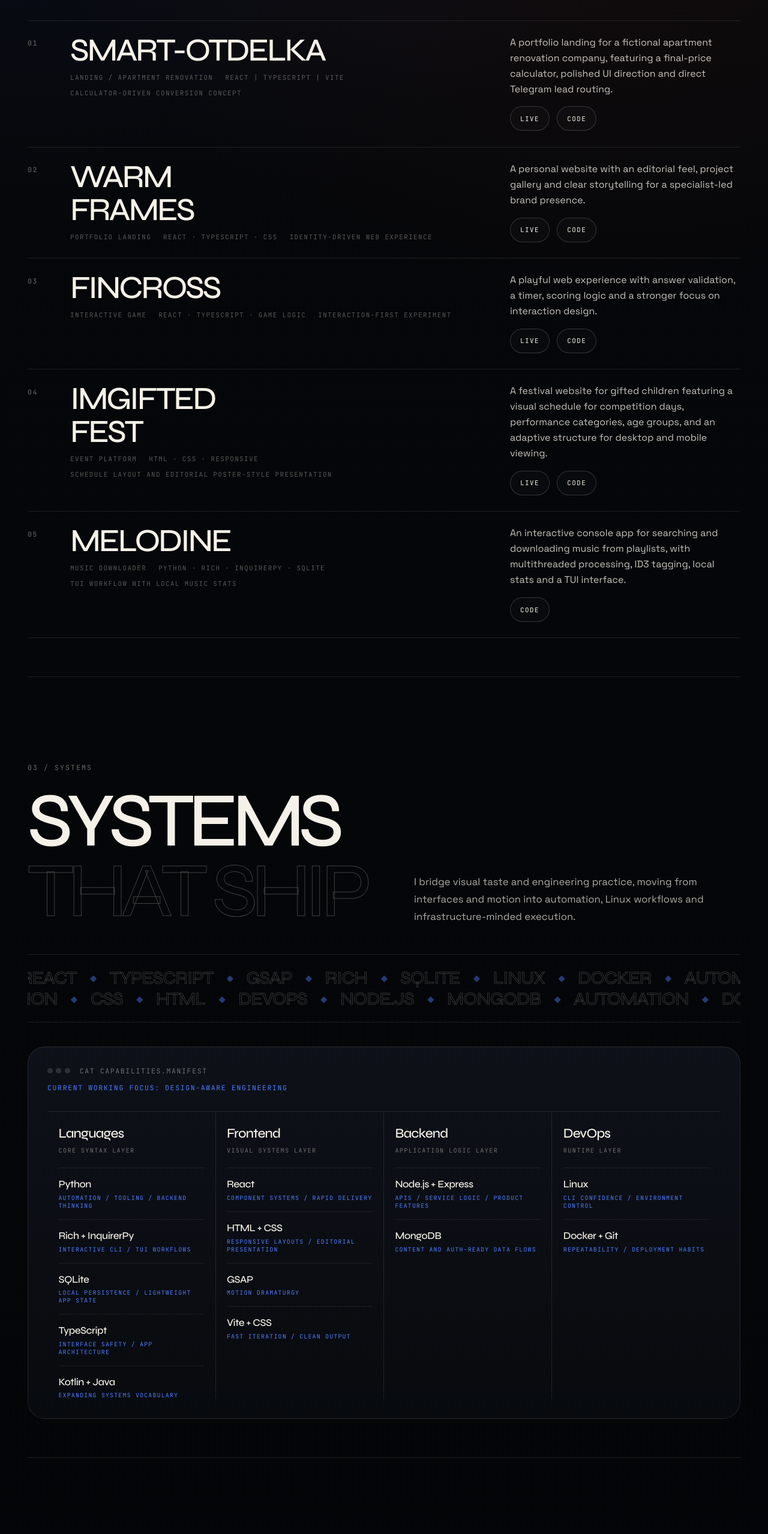
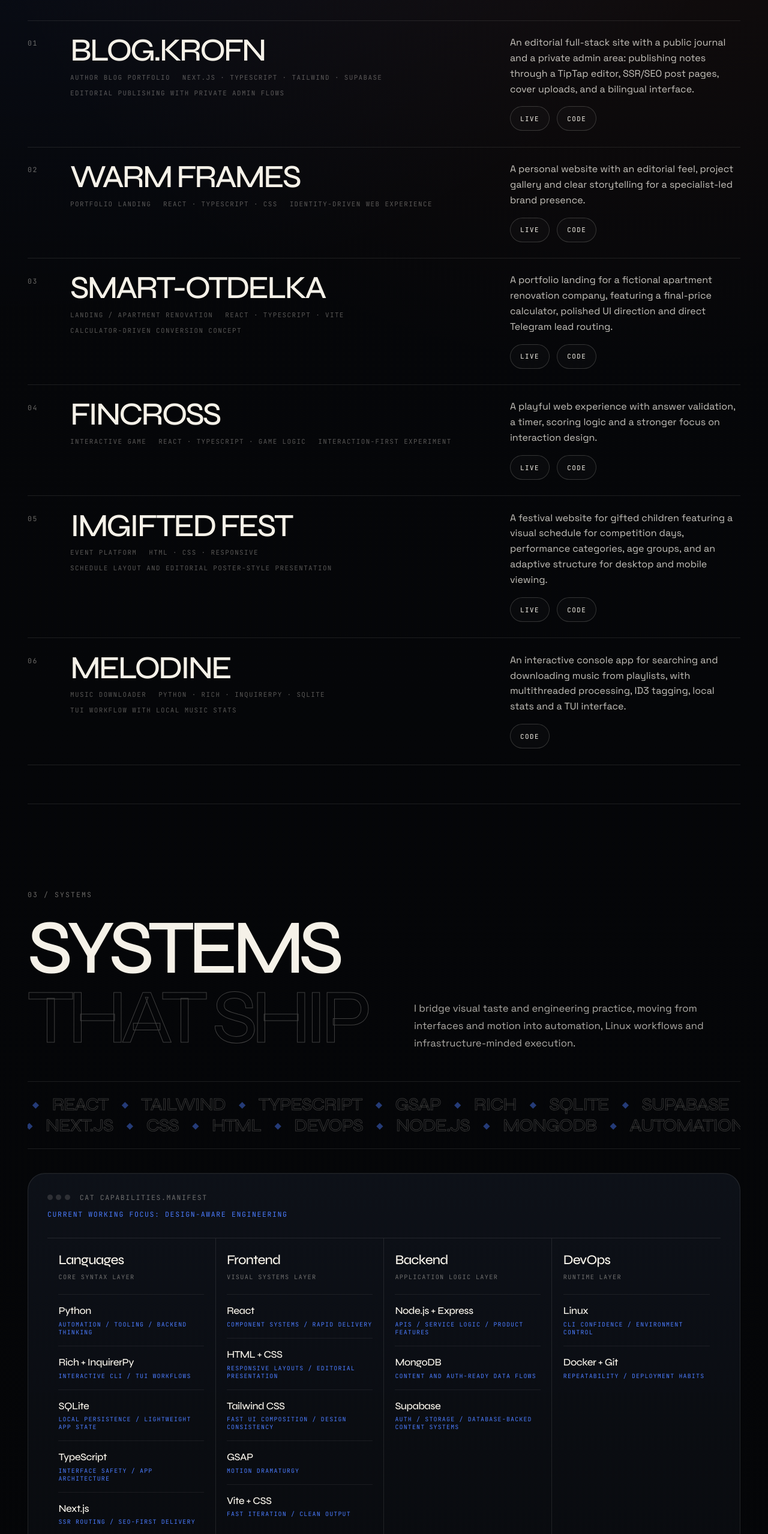
Before and after one commit to KROFN/KROFN.github.io, a React (Vite) app: page / in a window 1280 px wide. Shown: the part 1038-3596 px from the top of the page at 60% size. Built offline with nearby package versions, Linux system fonts and the light colour scheme.

Commit message:
add project

```diff
--- a/src/content/portfolioContent.ts
+++ b/src/content/portfolioContent.ts
@@ -2,16 +2,22 @@ import type { Locale, PortfolioCopy, ProjectItem } from "../types/portfolio";
 
 export const projects: ProjectItem[] = [
   {
-    id: "p0",
-    image: "/img/smart-placeholder.jpg",
-    demoUrl: "https://smart-otdelka.vercel.app/",
-    repoUrl: "https://github.com/KROFN/smart-otdelka",
+    id: "p5",
+    image: "/img/blog-krofn.jpg",
+    demoUrl: "https://blogkrofnonline.vercel.app/",
+    repoUrl: "https://github.com/KROFN/blogkrofnonline",
   },
   {
     id: "p1",
     image: "/img/p1.jpg",
     demoUrl: "https://karataeva-site.vercel.app/",
     repoUrl: "https://github.com/KROFN/karataeva-site",
+  },
+  {
+    id: "p0",
+    image: "/img/smart-placeholder.jpg",
+    demoUrl: "https://smart-otdelka.vercel.app/",
+    repoUrl: "https://github.com/KROFN/smart-otdelka",
   },
   {
     id: "p3",
@@ -62,16 +68,24 @@ export const portfolioContent: Record<Locale, PortfolioCopy> = {
     projectIntro:
       "Выбранные запуски, в которых сочетаются визуальная подача, качество взаимодействия и реальная дисциплина shipping.",
     projects: {
+      p5: {
+        name: ["BLOG.KROFN"],
+        category: "Авторский блог-портфолио",
+        summary:
+          "Редакционный fullstack-сайт с публичным журналом и закрытой админкой: публикация заметок через TipTap-редактор, SSR/SEO-страницы постов, загрузка обложек и двуязычный интерфейс.",
+        tech: "Next.js · TypeScript · Tailwind · Supabase",
+        note: "Editorial publishing with private admin flows",
+      },
       p0: {
         name: ["СМАРТ-ОТДЕЛКА"],
         category: "Лендинг / Ремонт квартир",
         summary:
           "Портфолио-лендинг для вымышленной компании по ремонту квартир: аккуратный визуальный стиль, калькулятор итоговой цены и быстрый переход в Telegram для заявки.",
-        tech: "React | TypeScript | Vite",
+        tech: "React · TypeScript · Vite",
         note: "Калькулятор и Telegram-конверсия",
       },
       p1: {
-        name: ["ТЕПЛЫЕ", "КАДРЫ"],
+        name: ["ТЕПЛЫЕ КАДРЫ"],
         category: "Портфолио-лендинг",
         summary:
           "Персональный сайт с художественной подачей, галереей работ и лёгкой editorial-структурой для презентации специалиста.",
@@ -79,7 +93,7 @@ export const portfolioContent: Record<Locale, PortfolioCopy> = {
         note: "Identity-driven web experience",
       },
       p2: {
-        name: ["IMGIFTED", "FEST"],
+        name: ["IMGIFTED FEST"],
         category: "Платформа мероприятия",
         summary:
           "Сайт фестиваля одарённых детей с визуальным расписанием конкурсных дней, категориями выступлений, возрастными группами и адаптивной структурой для просмотра на компьютере и мобильных устройствах.",
@@ -112,12 +126,15 @@ export const portfolioContent: Record<Locale, PortfolioCopy> = {
       marquee: [
         "HTML",
         "CSS",
+        "NEXT.JS",
         "PYTHON",
         "REACT",
+        "TAILWIND",
         "TYPESCRIPT",
         "GSAP",
         "RICH",
         "SQLITE",
+        "SUPABASE",
         "LINUX",
         "DOCKER",
         "AUTOMATION",
@@ -147,6 +164,10 @@ export const portfolioContent: Record<Locale, PortfolioCopy> = {
               focus: "Interface safety / app architecture",
             },
             {
+              name: "Next.js",
+              focus: "SSR routing / SEO-first delivery",
+            },
+            {
               name: "Kotlin + Java",
               focus: "Expanding systems vocabulary",
             },
@@ -163,6 +184,10 @@ export const portfolioContent: Record<Locale, PortfolioCopy> = {
             {
               name: "HTML + CSS",
               focus: "Responsive layouts / editorial presentation",
+            },
+            {
+              name: "Tailwind CSS",
+              focus: "Fast UI composition / design consistency",
             },
             {
               name: "GSAP",
@@ -185,6 +210,10 @@ export const portfolioContent: Record<Locale, PortfolioCopy> = {
             {
               name: "MongoDB",
               focus: "Content and auth-ready data flows",
+            },
+            {
+              name: "Supabase",
+              focus: "Auth / storage / database-backed content systems",
             },
           ],
         },
@@ -246,16 +275,24 @@ export const portfolioContent: Record<Locale, PortfolioCopy> = {
     projectIntro:
       "Selected launches that balance visual presence, interaction quality and practical shipping.",
     projects: {
+      p5: {
+        name: ["BLOG.KROFN"],
+        category: "Author blog portfolio",
+        summary:
+          "An editorial full-stack site with a public journal and a private admin area: publishing notes through a TipTap editor, SSR/SEO post pages, cover uploads, and a bilingual interface.",
+        tech: "Next.js · TypeScript · Tailwind · Supabase",
+        note: "Editorial publishing with private admin flows",
+      },
       p0: {
         name: ["SMART-OTDELKA"],
         category: "Landing / Apartment Renovation",
         summary:
           "A portfolio landing for a fictional apartment renovation company, featuring a final-price calculator, polished UI direction and direct Telegram lead routing.",
-        tech: "React | TypeScript | Vite",
+        tech: "React · TypeScript · Vite",
         note: "Calculator-driven conversion concept",
       },
       p1: {
-        name: ["WARM", "FRAMES"],
+        name: ["WARM FRAMES"],
         category: "Portfolio landing",
         summary:
           "A personal website with an editorial feel, project gallery and clear storytelling for a specialist-led brand presence.",
@@ -263,7 +300,7 @@ export const portfolioContent: Record<Locale, PortfolioCopy> = {
         note: "Identity-driven web experience",
       },
       p2: {
-        name: ["IMGIFTED", "FEST"],
+        name: ["IMGIFTED FEST"],
         category: "Event platform",
         summary:
           "A festival website for gifted children featuring a visual schedule for competition days, performance categories, age groups, and an adaptive structure for desktop and mobile viewing.",
@@ -296,12 +333,15 @@ export const portfolioContent: Record<Locale, PortfolioCopy> = {
       marquee: [
         "HTML",
         "CSS",
+        "NEXT.JS",
         "PYTHON",
         "REACT",
+        "TAILWIND",
         "TYPESCRIPT",
         "GSAP",
         "RICH",
         "SQLITE",
+        "SUPABASE",
         "LINUX",
         "DOCKER",
         "AUTOMATION",
@@ -331,6 +371,10 @@ export const portfolioContent: Record<Locale, PortfolioCopy> = {
               focus: "Interface safety / app architecture",
             },
             {
+              name: "Next.js",
+              focus: "SSR routing / SEO-first delivery",
+            },
+            {
               name: "Kotlin + Java",
               focus: "Expanding systems vocabulary",
             },
@@ -347,6 +391,10 @@ export const portfolioContent: Record<Locale, PortfolioCopy> = {
             {
               name: "HTML + CSS",
               focus: "Responsive layouts / editorial presentation",
+            },
+            {
+              name: "Tailwind CSS",
+              focus: "Fast UI composition / design consistency",
             },
             {
               name: "GSAP",
@@ -369,6 +417,10 @@ export const portfolioContent: Record<Locale, PortfolioCopy> = {
             {
               name: "MongoDB",
               focus: "Content and auth-ready data flows",
+            },
+            {
+              name: "Supabase",
+              focus: "Auth / storage / database-backed content systems",
             },
           ],
         },
--- a/src/index.css
+++ b/src/index.css
@@ -504,7 +504,9 @@ img {
   letter-spacing: -0.06em;
   text-transform: uppercase;
   color: var(--text);
-  overflow-wrap: anywhere;
+  overflow-wrap: break-word;
+  word-break: normal;
+  text-wrap: balance;
 }
 
 .project-meta {
--- a/src/types/portfolio.ts
+++ b/src/types/portfolio.ts
@@ -1,6 +1,6 @@
 export type Locale = "ru" | "en";
 
-export type ProjectId = "p0" | "p1" | "p2" | "p3" | "p4";
+export type ProjectId = "p0" | "p1" | "p2" | "p3" | "p4" | "p5";
 
 export interface ProjectItem {
   id: ProjectId;
```
Also changed, not shown: public/img/blog-krofn.jpg (added).
